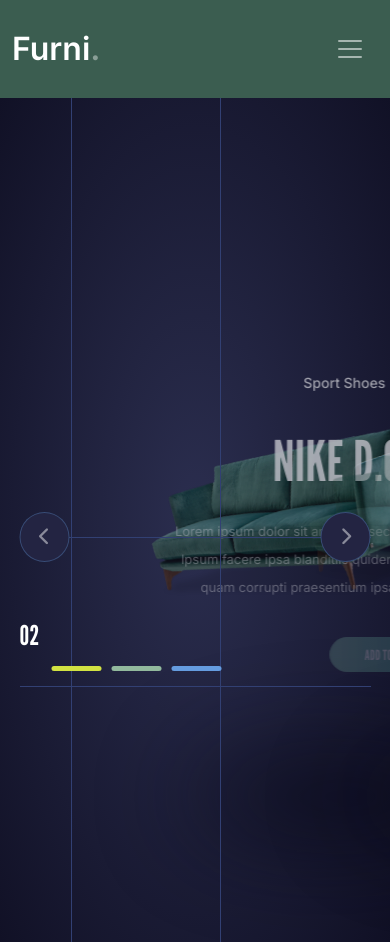
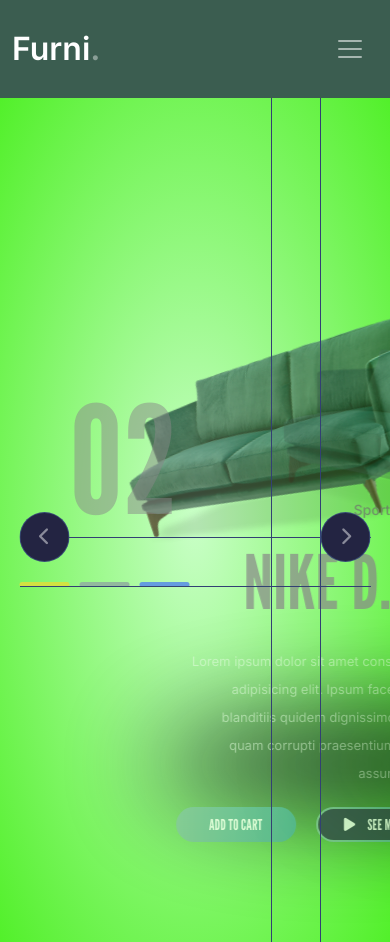
Before and after one commit to Hansley58/template, a plain HTML site: page index.html in a window 390 px wide. Shown: the top 942 px of the page. Drawn offline with nearby package versions, Linux system fonts and the light colour scheme.

Commit message:
Add files via upload

```diff
--- a/css/slider animation.css
+++ b/css/slider animation.css
@@ -1,87 +1,70 @@
-@import url('https://fonts.googleapis.com/css2?family=Poppins:wght@100..900&family=League+Gothic&display=swap');
-
-:root {
+@import url('https://fonts.googleapis.com/css2?family=Poppins:ital,wght@0,100;0,200;0,300;0,400;0,500;0,600;0,700;0,800;0,900;1,100;1,200;1,300;1,400;1,500;1,600;1,700;1,800;1,900&display=swap');
+@import url('https://fonts.googleapis.com/css2?family=League+Gothic&display=swap');
+:root{
     --w-column: 200px;
-    --main-color: #232442;
-    --border-color: #324073;
-    --highlight-color: #659cdf;
-    --gradient-start: #81baa0;
-    --gradient-end: #46a39c;
 }
-
-body {
-    margin: 0;
-    background-color: var(--main-color);
-    color: #fff;
+body{
+    margin: 0;;
+    color: #888888;
     font-size: 15px;
-    font-family: Poppins, sans-serif;
-}
-
-* {
+    font-family: Poppins;
+    & *{
         box-sizing: border-box;
         margin: 0;
         padding: 0;
         list-style: none;
     }
-
-/* Header */
-header {
+    header{
         position: fixed;
         z-index: 10;
         width: min(1200px, 90vw);
         height: 70px;
         left: 50%;
         transform: translateX(-50%);
-    display: flex;
+        display: grid;
+        grid-template-columns: 1fr calc(var(--w-column) * 3);
+        gap: 10%;
         align-items: center;
-    justify-content: space-between;
-}
-
-.logo img {
+        & .logo{
+            & img{
                 width: 50px;
             }
-
-nav ul {
-    display: flex;
-    gap: 20px;
         }
-
-/* Carousel */
-.carousel {
+        & nav{
+            & ul{
+                display: grid;
+                grid-template-columns: repeat(3, var(--w-column));
+            }
+        }
+    }
+    & .carousel{
+        background-image: radial-gradient(
+            #c9ffc7, #52f02a
+        );
         height: 100vh;
         overflow: hidden;
-    background: radial-gradient(#2b2e4f, #111126);
         position: relative;
-}
-
-.carousel .list {
+        & .list{
             width: min(1200px, 90vw);
             margin: auto;
             height: 100%;
             position: relative;
-}
-
-.carousel .list .item {
+            & .item{
                 position: absolute;
                 inset: 0;
-}
-
-.carousel .list .item figure {
+                & figure{
                     position: absolute;
                     width: 70%;
                     top: 50%;
                     transform: translateY(-50%);
-}
-
-.carousel .list .item figure img {
+                    & img{
                         width: 100%;
                         transform: rotate(-30deg);
                     }
-
-.carousel .list .item figure::before {
+                    &::before{
                         content: '';
                         position: absolute;
-    background: #0b0b1b;
+                        background-color: #0b0b1b;
                         width: 100%;
                         height: 100px;
                         top: 150%;
@@ -89,84 +72,97 @@
                         border-radius: 50%;
                         filter: blur(50px);
                     }
+                }
 
-/* Content */
-.carousel .list .item .content {
+                & .content{
                     position: absolute;
+                    z-index: 20;
                     width: 70%;
                     height: 100%;
                     right: var(--w-column);
                     display: flex;
                     flex-direction: column;
                     justify-content: center;
-    align-items: flex-end;
+                    align-items: end;
                     gap: 20px;
+                    & .category{
+                        font-weight: 500;
                     }
-
-.carousel .list .item .content .category {
-    font-weight: 500;
-    color: #fff;
-}
-
-.carousel .list .item .content .h2 {
-    font-family: 'League Gothic', sans-serif;
+                    & .h2{
+                        font-family: 'League Gothic';
                         font-size: 11em;
                         line-height: 1em;
                     }
-
-.carousel .list .item .content .description {
+                    & .description{
+                        align-items: center;
+                        color: #fff8;
                         max-width: 400px;
+                        font-size: small;
                         text-align: right;
-    color: #fff8;
-    font-size: small;
-}
-
-.carousel .list .item .content .description i {
+                        & i{
                             height: 50px;
                             color: #ffea7c;
                             font-size: 2em;
-    border: 1px solid var(--highlight-color);
+                            border: 1px solid #659cdf;
                             border-radius: 50%;
                             display: flex;
                             justify-content: center;
                             align-items: center;
                         }
-
-/* Buttons */
-.carousel .list .item .more {
-    display: flex;
+                    }
+                }
+                & .more{
+                    display: grid;
+                    grid-template-columns: repeat(2, 120px);
                     gap: 20px;
-}
-
-.carousel .list .item .more button {
-    width: 120px;
-    height: 35px;
+                    grid-template-rows: 35px;
+                    & button{
                         border-radius: 30px;
-    font-family: 'League Gothic', sans-serif;
+                        font-family: 'League Gothic';
                         text-transform: uppercase;
                         color: #fff;
-    background: transparent;
+                        background-color: transparent;
                         border: none;
-    cursor: pointer;
-    transition: 0.3s;
+                        position: relative;
+                        &:nth-child(1){
+                            background-image: linear-gradient(
+                                to right, #81baa0, #46a39c
+                            );
                         }
-
-.carousel .list .item .more button:first-child {
-    background: linear-gradient(to right, var(--gradient-start), var(--gradient-end));
-}
-
-.carousel .list .item .more button:last-child {
+                        &:nth-child(2){
                             border: 2px solid transparent;
-    background: linear-gradient(var(--main-color), var(--main-color)) padding-box,
-        linear-gradient(to right, var(--gradient-start), var(--gradient-end)) border-box;
-}
-
-.carousel .list .item .more button:last-child i {
+                            background: linear-gradient(#242745, #242745) padding-box,
+                            linear-gradient(to right, #81baa0, #46a39c) border-box;
+                            & i{
                                 margin-right: 10px;
                             }
-
-/* Arrows */
-.carousel .arrows {
+                        }
+                    }
+                }
+            }
+            &::after{
+                content: '';
+                position: absolute;
+                right: var(--w-column);
+                width: var(--w-column);
+                height: 100%;
+                border-left: 1px solid #324073;
+                border-right: 1px solid #324073;
+                pointer-events: none;
+            }
+            &::before{
+                content: '';
+                position: absolute;
+                z-index: 10;
+                height: var(--w-column);
+                width: 100%;
+                top: 52%;
+                border-top: 1px solid #324073;
+                border-bottom: 1px solid #324073;
+                pointer-events: none;
+            }
+        }
+    & .arrows{
         width: min(1200px, 90vw);
         display: flex;
         justify-content: space-between;
@@ -176,28 +172,25 @@
         transform: translate(-50%, -25px);
         pointer-events: none;
         z-index: 100;
-}
-
-.carousel .arrows button {
+        & button{
+            top: 60%;
             width: 50px;
             height: 50px;
             border-radius: 50%;
             border: 1px solid #659cdf55;
-    background: var(--main-color);
+            background-color: #232442;
             color: #fff7;
             font-size: large;
             cursor: pointer;
             pointer-events: auto;
             transition: 0.5s;
-}
-
-.carousel .arrows button:hover {
-    border-color: var(--highlight-color);
+            &:hover{
+                border: 1px solid #659cdf;
                 color: #fff;
             }
-
-/* Indicators */
-.carousel .indicators {
+        }
+    }
+    & .indicators{
         position: absolute;
         top: 52%;
         height: var(--w-column);
@@ -206,119 +199,132 @@
         transform: translateX(-50%);
         display: flex;
         flex-direction: column;
+        pointer-events: none;
         justify-content: end;
         gap: 10px;
-    pointer-events: none;
-}
-
-.carousel .indicators .number {
-    font-family: 'League Gothic', sans-serif;
+        & .number{
+            font-family: 'League Gothic';
             font-size: 7vw;
         }
-
-.carousel .indicators ul {
+        & ul{
             display: flex;
             gap: 10px;
-}
-
-.carousel .indicators ul li {
+            & li{
                 width: 50px;
                 height: 5px;
-    background: var(--highlight-color);
+                background-color: #659cdf;
                 border-radius: 10px;
+                pointer-events: auto;
                 cursor: pointer;
                 transition: 0.5s;
+                &.active{
+                    background-color: yellow;
                 }
-
-.carousel .indicators ul li.active {
-    background: yellow;
             }
-
-/* Animation */
-.carousel .list .item {
-    transform: translateX(calc(100vw * var(--calculation, 1)));
-    transition: 0.5s;
-    opacity: 0;
             }
-
-.carousel .list .item figure img {
-    transform: rotate(0);
-    transition: transform 0.5s;
         }
-
-.carousel .list .item .content * {
-    transform: translateX(calc(200px * var(--calculation, 1)));
-    transition: 0.7s;
-    opacity: 0;
-}
-
-.carousel .list .item.active {
-    opacity: 1;
-    transform: translateX(0);
-}
-
-.carousel .list .item.active figure img {
-    transform: rotate(-20deg);
-}
-
-.carousel .list .item.active .content * {
-    opacity: 1;
-    transform: translateX(0);
-}
-
-/* Borders */
-.carousel .list::before,
-.carousel .list::after {
-    content: '';
-    position: absolute;
-    pointer-events: none;
-}
-
-.carousel .list::after {
-    right: var(--w-column);
-    width: var(--w-column);
-    height: 100%;
-    border-left: 1px solid var(--border-color);
-    border-right: 1px solid var(--border-color);
-}
-
-.carousel .list::before {
-    z-index: 10;
-    height: var(--w-column);
-    width: 100%;
-    top: 52%;
-    border-top: 1px solid var(--border-color);
-    border-bottom: 1px solid var(--border-color);
-}
-
-/* Responsive Design */
-@media (max-width: 768px) {
-    :root {
-        --w-column: 150px;
-    }
-    .carousel .list .item .content {
-        width: 90%;
-        right: 5%;
-        text-align: center;
-        align-items: center;
-    }
-    .carousel .list .item .content .h2 {
-        font-size: 6em;
-    }
-    .carousel .list .item .content .description {
-        text-align: center;
-    }
-    .carousel .list .item figure {
-        width: 90%;
     }
 }
 
-@media (max-width: 480px) {
-    .carousel .list .item .content .h2 {
-        font-size: 4em;
-    }
-    .carousel .list .item .content {
-        width: 100%;
-        right: 0;
+/* animation */
+body{
+    .carousel{
+        --calculation: 1; /* 1 or -1 */
+        & .list{
+            & .item{
+                transform: translateX(calc(100vw * var(--calculation)));
+                transition:  0.5s;
+                opacity: 0;
+                & figure{
+                    & img{
+                        transform: rotate(0deg);
+                        transition: transform 0.5s;
+                        transition-delay: 0.3s;
                     }
                 }
+                & .content{
+                    & .category, .h2, .description, .more{
+                        transform: translateX(calc(200px * var(--calculation)));
+                        transition:  0.7s;
+                        opacity: 0;
+                        transition-delay: 0.3s;
+                    }
+                    & .h2{ transition-delay: 0.5s; }
+                    & .description{ transition-delay: 0.7s; }
+                    & .more{ transition-delay: 0.9s; }
+                }
+                &.active{
+                    opacity: 1;
+                    transform: translateX(0);
+                    & figure{
+                        & img{
+                            transform: rotate(-20deg);
+                        }
+                    }
+                    & .content{
+                        & .category, .h2, .description, .more{
+                            transform: translateX(0px);
+                            opacity: 1;
+                        }
+                    }
+                }
+                &.activeOld{
+                    transform: translateX(calc(-100vw * var(--calculation)));
+                }
+            }
+        }
+    }
+}
+@media screen and (max-width: 1023px) and (min-width: 768px){
+    :root{
+        --w-column: 100px;
+    }
+    body{
+        & .carousel{
+            height: 60vh;
+            & .list{
+                & .item{
+                    & .content{
+                        & .h2{
+                            font-size: 5em;
+                        }
+                    }
+                }
+            }
+        }
+    }
+}
+@media screen and (max-width: 767px){
+    :root{
+        --w-column: 50px;
+    }
+    body{
+        & .carousel{
+            height: 100vh;
+            & .list{
+                & .item{
+                    & .content{
+                        justify-content: end;
+                        padding-bottom: 100px;
+                        & .h2{
+                            font-size: 5em;
+                        }
+                    }
+                    & figure{
+                        width: 110%;
+                        transform: translateY(0);
+                        top: 200px;
+                        left: -30px;
+                    }
+                }
+            }
+            & .indicators{
+                & .number{
+                    font-size: 10em;
+                    transform: translateX(50px);
+                    opacity: 0.5;
+                }
+            }
+        }
+    }
+}
--- a/css/style.css
+++ b/css/style.css
@@ -12,7 +12,6 @@
 body {
   font-family: "Inter", sans-serif;
   font-weight: 400;
-  font-size: 14px;
   background-color: #eff2f1; }
 
 p , li{
```
Lines whose indentation alone changed are shown as unchanged.
